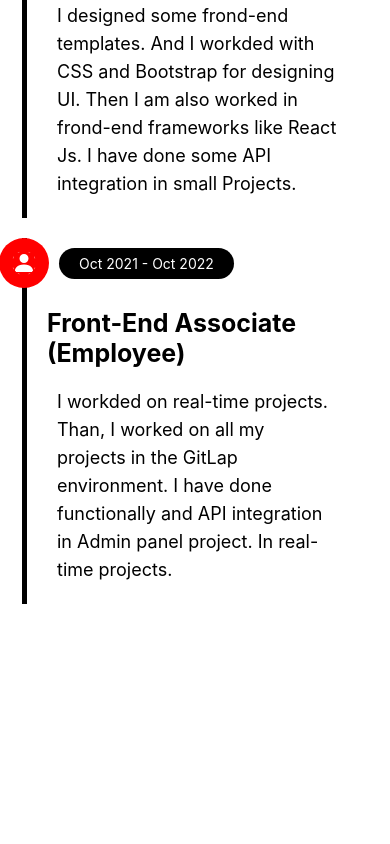
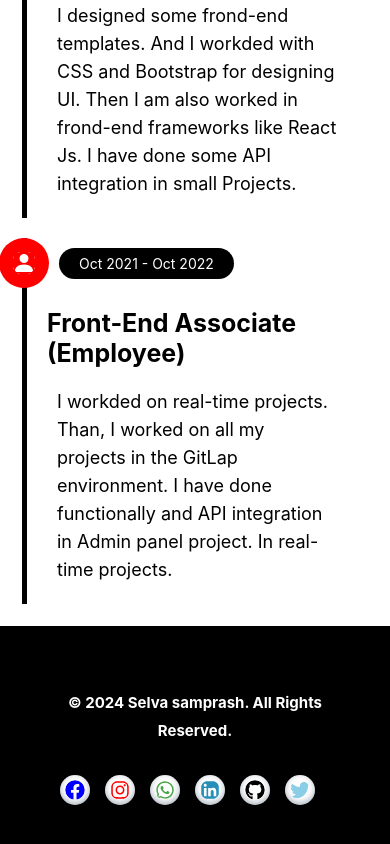
Before and after one commit to selva-arsl/portfolio_website, a React (Create React App) app in the folder p-project/portfolio_project/: page /about in a window 390 px wide. Shown: the part 2912-3756 px from the top of the page. Before the commit the page ends 3538 px from the top, so only its background shows below. Built offline with nearby package versions, Linux system fonts and the light colour scheme.

Commit message:
footer update works

```diff
--- a/p-project/portfolio_project/src/App.js
+++ b/p-project/portfolio_project/src/App.js
@@ -7,6 +7,7 @@ import About from "./about.js";
 import Portfolio from './portfolio.js';
 import Blogs from './blogs.js';
 import Contact from './contact.js';
+import Footer from "./footer.js";
 
 function App() {
   return (
@@ -22,6 +23,7 @@ function App() {
           <Route path="blogs" element={<Blogs />} />
           <Route path="contact" element={<Contact />} />
         </Routes>
+        <Footer />
       </BrowserRouter>
 
     </div>
--- /dev/null
+++ b/p-project/portfolio_project/src/css/footer.css
@@ -0,0 +1,106 @@
+.footer-container{
+    width:100%;
+    height:100px;
+    background-color:black;
+    display: flex;
+    justify-content: space-around;
+    align-items: center;
+}
+
+
+.ft-left-side h4{
+   font-size:20px;
+   color:white;
+}
+
+
+.ft-rights-side{
+    font-size:25px;
+
+}
+.facebook,.instagram,.whatsapp,.linkedin,.github,.twitter{
+
+    margin-right:15px;
+}
+
+.facebook,.instagram,.whatsapp,.linkedin,.github,.twitter{
+    color:blue;
+    background-color: white;
+    width:50px;
+    height: 50px;
+    padding:8px;
+    border-radius: 50%;
+    box-shadow: rgba(50, 50, 93, 0.25) 0px 50px 100px -20px, rgba(0, 0, 0, 0.3) 0px 30px 60px -30px, rgba(10, 37, 64, 0.35) 0px -2px 6px 0px inset;
+}
+
+.instagram{
+    color:red;
+}
+.whatsapp{
+    color:rgb(70, 165, 70);
+}
+.linkedin{
+    color:rgb(38, 144, 186);
+}
+.github{
+    color:black;
+}
+.twitter{
+    color:rgb(137, 205, 231);
+}
+
+
+/* mobile view */
+@media only screen and (max-width:500px){
+    .footer-container{
+        width:100%;
+        min-height:250px;
+        background-color:black;
+        display: flex;
+        flex-direction: column;
+        justify-content:center;
+        align-items: center;
+        text-align: center;
+        gap:30px;
+        padding:30px;
+
+    }
+
+    .ft-left-side h4{
+        font-size:15px;
+        color:white;
+        line-height:28px;
+     }
+     .ft-rights-side{
+        font-size:14px;
+        line-height: 28px;
+
+    }
+
+    .facebook,.instagram,.whatsapp,.linkedin,.github,.twitter{
+        color:blue;
+        background-color: white;
+        width:30px;
+        height: 30px;
+        padding:5px;
+        border-radius: 50%;
+        box-shadow: rgba(50, 50, 93, 0.25) 0px 50px 100px -20px, rgba(0, 0, 0, 0.3) 0px 30px 60px -30px, rgba(10, 37, 64, 0.35) 0px -2px 6px 0px inset;
+    }
+    .instagram{
+        color:red;
+    }
+    .whatsapp{
+        color:rgb(70, 165, 70);
+    }
+    .linkedin{
+        color:rgb(38, 144, 186);
+    }
+    .github{
+        color:black;
+    }
+    .twitter{
+        color:rgb(137, 205, 231);
+    }
+
+
+}
--- /dev/null
+++ b/p-project/portfolio_project/src/footer.js
@@ -0,0 +1,37 @@
+import React from "react";
+import "./css/footer.css";
+import { FaFacebook } from "react-icons/fa";
+import { FaInstagram } from "react-icons/fa";
+import { IoLogoWhatsapp } from "react-icons/io5";
+import { FaLinkedin } from "react-icons/fa6";
+import { FaGithub } from "react-icons/fa";
+import { FaTwitter } from "react-icons/fa";
+
+
+
+class Footer extends React.Component {
+    render() {
+        return (
+            <div className="footer-container">
+
+                <div className="ft-left-side">
+                    <h4>&#169; 2024 Selva samprash. All Rights Reserved.</h4>
+                </div>
+
+                <div className="ft-rights-side">
+
+                        <FaFacebook className="facebook"/>
+                        <FaInstagram className="instagram"/>
+                        <IoLogoWhatsapp className="whatsapp"/>
+                        <FaLinkedin className="linkedin"/>
+                        <FaGithub className="github"/>
+                        <FaTwitter className="twitter"/>
+
+                </div>
+
+            </div>
+        );
+    };
+};
+
+export default Footer;
```
